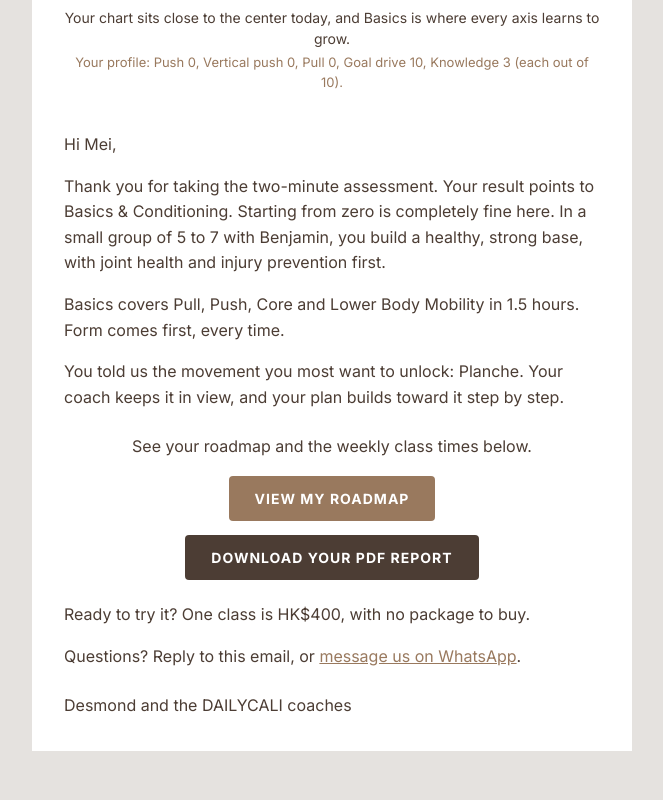
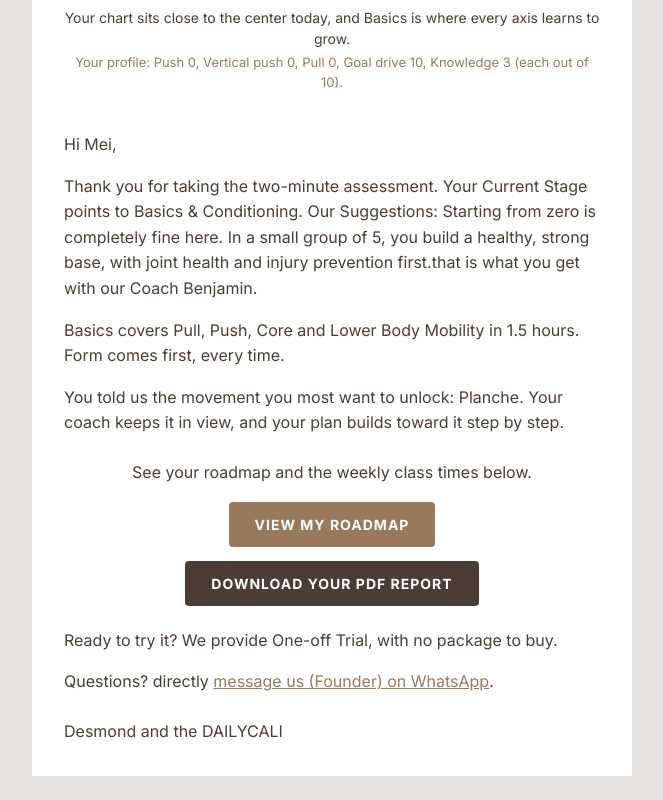
Before and after one commit to DesmondH-ship-it/sas-relay2, a website: page out/email-B.html in a window 1280 px wide. Shown: the part 528-1328 px from the top of the page, without its empty margins (308-971 px from the left). Before the commit the page ends 1303 px from the top, so only its background shows below. Drawn offline with Linux system fonts and the light colour scheme.

Commit message:
Update email-B.html

```diff
--- a/out/email-B.html
+++ b/out/email-B.html
@@ -1,5 +1,5 @@
 <!DOCTYPE html>
-<html lang="en"><head><meta charset="utf-8"><meta name="viewport" content="width=device-width,initial-scale=1"><link rel="stylesheet" href="https://fonts.googleapis.com/css2?family=Inter:wght@400;700&display=swap"><title>Your result: Basics is the right place to start</title></head>
+<html lang="en"><head><meta charset="utf-8"><meta name="viewport" content="width=device-width,initial-scale=1"><link rel="stylesheet" href="https://fonts.googleapis.com/css2?family=Inter:wght@400;700&display=swap"><title>Your Assement Result: Basics is the right place to start</title></head>
 <body style="margin:0;padding:0;background:#E5E2DF;font-family:Inter, 'Helvetica Neue', Arial, Helvetica, sans-serif;">
 <div style="display:none;max-height:0;overflow:hidden;opacity:0;">Healthy joints, a strong base and your class times.</div>
 <table role="presentation" width="100%" cellspacing="0" cellpadding="0" border="0" style="background:#E5E2DF;"><tr><td align="center" style="padding:24px 12px;">
@@ -13,7 +13,7 @@
 </td></tr>
 <tr><td style="padding:8px 32px 0 32px;">
 <p style="font-family:Inter, 'Helvetica Neue', Arial, Helvetica, sans-serif;margin:0 0 16px 0;font-size:16px;line-height:1.6;color:#4C3D34;">Hi Mei,</p>
-<p style="font-family:Inter, 'Helvetica Neue', Arial, Helvetica, sans-serif;margin:0 0 16px 0;font-size:16px;line-height:1.6;color:#4C3D34;">Thank you for taking the two-minute assessment. Your result points to Basics &amp; Conditioning. Starting from zero is completely fine here. In a small group of 5 to 7 with Benjamin, you build a healthy, strong base, with joint health and injury prevention first.</p>
+<p style="font-family:Inter, 'Helvetica Neue', Arial, Helvetica, sans-serif;margin:0 0 16px 0;font-size:16px;line-height:1.6;color:#4C3D34;">Thank you for taking the two-minute assessment. Your Current Stage points to  Basics &amp; Conditioning. Our Suggestions: Starting from zero is completely fine here. In a small group of 5, you build a healthy, strong base, with joint health and injury prevention first.that is what you get with our Coach Benjamin.</p>
 <p style="font-family:Inter, 'Helvetica Neue', Arial, Helvetica, sans-serif;margin:0 0 16px 0;font-size:16px;line-height:1.6;color:#4C3D34;">Basics covers Pull, Push, Core and Lower Body Mobility in 1.5 hours. Form comes first, every time.</p>
 <p style="font-family:Inter, 'Helvetica Neue', Arial, Helvetica, sans-serif;margin:0 0 16px 0;font-size:16px;line-height:1.6;color:#4C3D34;">You told us the movement you most want to unlock: Planche. Your coach keeps it in view, and your plan builds toward it step by step.</p>
 </td></tr>
@@ -23,9 +23,9 @@
 <table role="presentation" cellspacing="0" cellpadding="0" border="0" style="margin:0 auto 14px auto;"><tr><td align="center" style="background:#4C3D34;border-radius:4px;"><a href="https://yatlong1210.wixel.com/2a4f1af3-581e-4665-a3a0-c5a6fde877b3" style="display:inline-block;padding:14px 26px;font-family:Inter, 'Helvetica Neue', Arial, Helvetica, sans-serif;font-size:14px;font-weight:bold;letter-spacing:1px;color:#FFFFFF;text-decoration:none;">DOWNLOAD YOUR PDF REPORT</a></td></tr></table>
 </td></tr>
 <tr><td style="padding:8px 32px 32px 32px;">
-<p style="font-family:Inter, 'Helvetica Neue', Arial, Helvetica, sans-serif;margin:0 0 16px 0;font-size:16px;line-height:1.6;color:#4C3D34;">Ready to try it? One class is HK$400, with no package to buy.</p>
-<p style="font-family:Inter, 'Helvetica Neue', Arial, Helvetica, sans-serif;margin:0 0 16px 0;font-size:16px;line-height:1.6;color:#4C3D34;">Questions? Reply to this email, or <a href="https://wa.me/85246119088" style="color:#99795E;">message us on WhatsApp</a>.</p>
-<p style="font-family:Inter, 'Helvetica Neue', Arial, Helvetica, sans-serif;margin:24px 0 0 0;font-size:16px;line-height:1.6;color:#4C3D34;">Desmond and the DAILYCALI coaches</p>
+<p style="font-family:Inter, 'Helvetica Neue', Arial, Helvetica, sans-serif;margin:0 0 16px 0;font-size:16px;line-height:1.6;color:#4C3D34;">Ready to try it? We provide One-off Trial, with no package to buy.</p>
+<p style="font-family:Inter, 'Helvetica Neue', Arial, Helvetica, sans-serif;margin:0 0 16px 0;font-size:16px;line-height:1.6;color:#4C3D34;">Questions? directly <a href="https://wa.me/85246119088" style="color:#99795E;">message us (Founder) on WhatsApp</a>.</p>
+<p style="font-family:Inter, 'Helvetica Neue', Arial, Helvetica, sans-serif;margin:24px 0 0 0;font-size:16px;line-height:1.6;color:#4C3D34;">Desmond and the DAILYCALI</p>
 </td></tr>
 </table></td></tr></table>
 </body></html>
```
